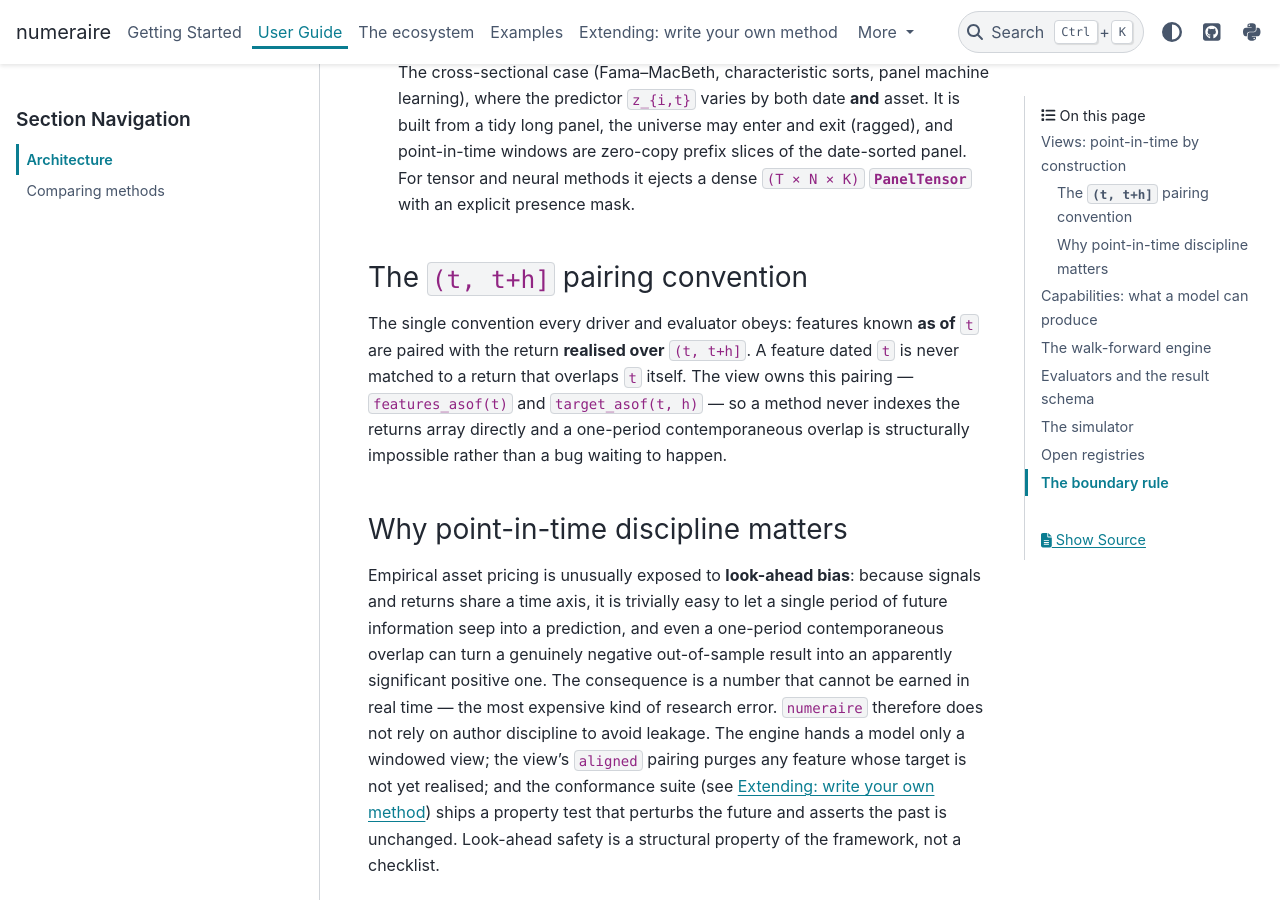
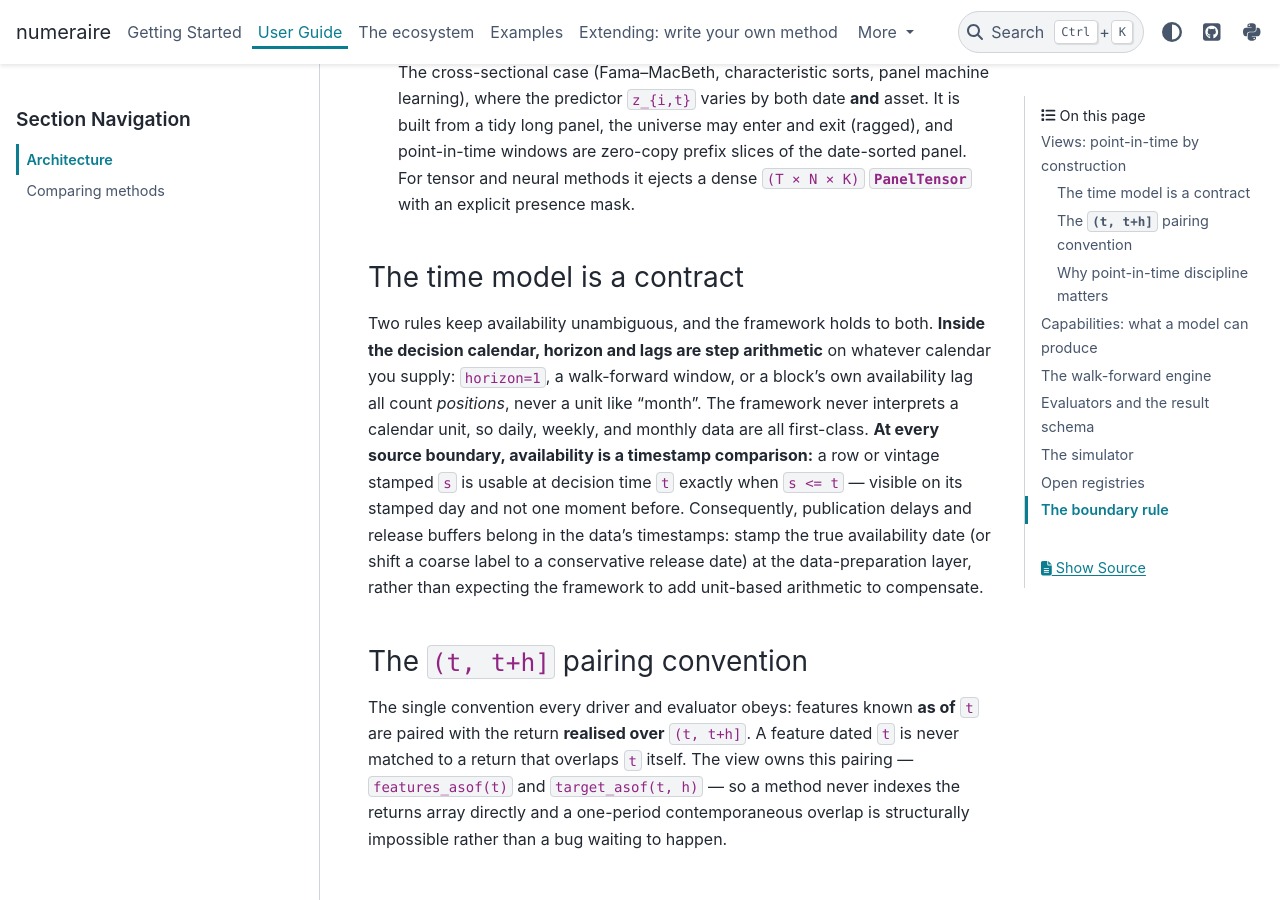
Before and after one commit to py-numeraire/numeraire, a Sphinx documentation site: the page built from docs/architecture.md, in a window 1280 px wide and 900 px high, scrolled down 713 px. Built offline with Sphinx 7.4.7 and the PyData theme 0.15.4, drawn with Linux system fonts in a browser that asks for light colours.

Commit message:
docs(architecture): state the time model as a contract
Add a short paragraph to the views section spelling out the two-rule
time model: horizon and lags are step arithmetic on the user's calendar
(never a unit interpretation), availability at every source boundary is
a stamp <= t timestamp comparison, and publication buffers belong in the
data's timestamps.

```diff
--- a/docs/architecture.md
+++ b/docs/architecture.md
@@ -26,6 +26,19 @@ concrete views cover the two halves of empirical asset pricing.
   universe may enter and exit (ragged), and point-in-time windows are zero-copy prefix slices of the
   date-sorted panel. For tensor and neural methods it ejects a dense `(T × N × K)`
   {class}`~numeraire.core.data.PanelTensor` with an explicit presence mask.
+
+### The time model is a contract
+
+Two rules keep availability unambiguous, and the framework holds to both. **Inside the decision
+calendar, horizon and lags are step arithmetic** on whatever calendar you supply: `horizon=1`, a
+walk-forward window, or a block's own availability lag all count *positions*, never a unit like
+"month". The framework never interprets a calendar unit, so daily, weekly, and monthly data are all
+first-class. **At every source boundary, availability is a timestamp comparison:** a row or vintage
+stamped `s` is usable at decision time `t` exactly when `s <= t` — visible on its stamped day and
+not one moment before. Consequently, publication delays and release buffers belong in the data's
+timestamps: stamp the true availability date (or shift a coarse label to a conservative release
+date) at the data-preparation layer, rather than expecting the framework to add unit-based
+arithmetic to compensate.
 
 ### The `(t, t+h]` pairing convention
 
```
